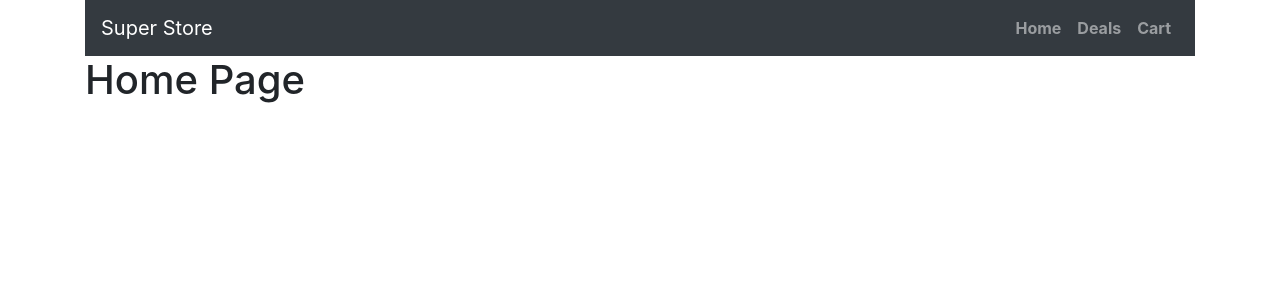
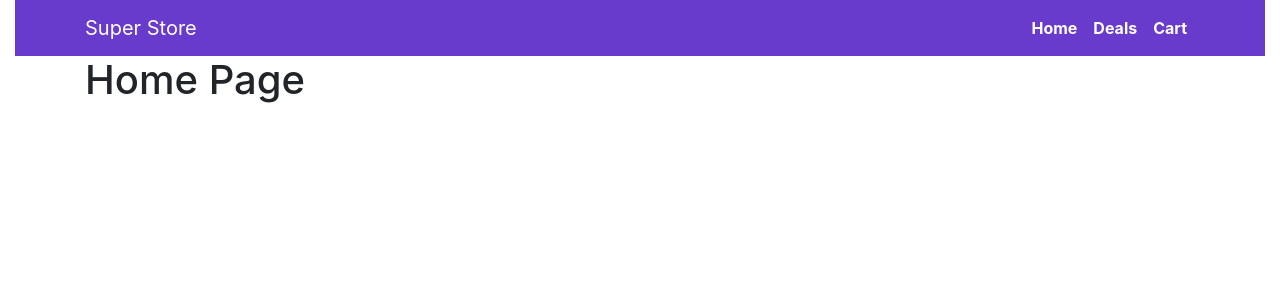
Before and after one commit to z-harper/super-store, a React (Create React App) app: page / in a window 1280 px wide. Shown: the top 300 px of the page. Built offline with nearby package versions, Linux system fonts and the light colour scheme; no server answers.

Commit message:
removed react-bootstrap and styled-components

```diff
--- a/public/index.html
+++ b/public/index.html
@@ -22,7 +22,17 @@
       work correctly both with client-side routing and a non-root public URL.
       Learn how to configure a non-root public URL by running `npm run build`.
     -->
+  <!-- bootstrap css -->
+  <link href="https://cdn.jsdelivr.net/npm/bootstrap@5.0.0-beta2/dist/css/bootstrap.min.css" rel="stylesheet"
+    integrity="sha384-BmbxuPwQa2lc/FVzBcNJ7UAyJxM6wuqIj61tLrc4wSX0szH/Ev+nYRRuWlolflfl" crossorigin="anonymous">
   <title>Super Store</title>
+  <!-- jquery for responsive navbar -->
+  <script src="https://cdn.jsdelivr.net/npm/bootstrap@5.0.0-beta2/dist/js/bootstrap.bundle.min.js"
+    integrity="sha384-b5kHyXgcpbZJO/tY9Ul7kGkf1S0CWuKcCD38l8YkeH8z8QjE0GmW1gYU5S9FOnJ0"
+    crossorigin="anonymous"></script>
+  <!-- font awesome -->
+  <link rel="stylesheet" href="https://stackpath.bootstrapcdn.com/font-awesome/4.7.0/css/font-awesome.min.css"
+    integrity="sha384-wvfXpqpZZVQGK6TAh5PVlGOfQNHSoD2xbE+QkPxCAFlNEevoEH3Sl0sibVcOQVnN" crossorigin="anonymous">
 </head>
 
 <body>
--- a/src/App.js
+++ b/src/App.js
@@ -1,5 +1,4 @@
 import { Route, Switch } from 'react-router-dom'
-import Container from 'react-bootstrap/Container'
 import Home from './components/pages/Home'
 import Deals from './components/pages/Deals'
 import Cart from './components/pages/Cart'
@@ -9,14 +8,14 @@ import NavigationBar from './components/NavigationBar'
 function App() {
 
   return (
-    <Container fluid='lg'>
+    <div className='container-fluid'>
       <NavigationBar />
       <Switch>
         <Route path='/' exact component={Home} />
         <Route path='/deals' component={Deals} />
         <Route path='/cart' component={Cart} />
       </Switch>
-    </Container>
+    </div>
   );
 }
 
--- a/src/components/NavigationBar.js
+++ b/src/components/NavigationBar.js
@@ -1,32 +1,53 @@
+import { useState } from 'react'
 import { Link } from 'react-router-dom'
-import styled from 'styled-components'
-import Navbar from 'react-bootstrap/Navbar'
-import Nav from 'react-bootstrap/Nav'
-
-const NavigationLink = styled.p`
-  font-weight: bold;
-  margin: 0;
-`;
 
 const NavigationBar = () => {
+
+  // navbar linknames and paths
+  const navbarLinks = [
+    {
+      name: 'Home',
+      link: '/'
+    },
+    {
+      name: 'Deals',
+      link: '/deals'
+    },
+    {
+      name: 'Cart',
+      link: '/cart'
+    }
+  ]
+  // add active class to current button
+  const [active, setActive] = useState('')
+
+
   return (
-    <Navbar collapseOnSelect expand='sm' bg='dark' variant='dark'>
-      <Navbar.Brand as={Link} to='/'>Super Store</Navbar.Brand>
-      <Navbar.Toggle />
-      <Navbar.Collapse>
-        <Nav className='ml-auto'>
-          <Nav.Link active='' eventKey='1' as={Link} to='/'>
-            <NavigationLink>Home</NavigationLink>
-          </Nav.Link>
-          <Nav.Link active='' eventKey='2' as={Link} to='/deals'>
-            <NavigationLink>Deals</NavigationLink>
-          </Nav.Link>
-          <Nav.Link active='' eventKey='3' as={Link} to='/cart'>
-            <NavigationLink>Cart</NavigationLink>
-          </Nav.Link>
-        </Nav>
-      </Navbar.Collapse>
-    </Navbar>
+    <nav className='navbar navbar-expand-sm'>
+      <div className='container'>
+        <Link className='navbar-brand' to='/'>Super Store</Link>
+        <button className='navbar-toggler' type='button' data-bs-toggle='collapse' data-bs-target='#navbarSupportedContent' aria-controls='navbarSupportedContent' aria-expanded='false' aria-label='Toggle navigation'>
+          <span className='navbar-toggler-icon'><i className='fa fa-bars fa-lg hamburger' aria-hidden="true"></i></span>
+        </button>
+        <div className='collapse navbar-collapse' id='navbarSupportedContent'>
+          <ul className='navbar-nav ml-auto'>
+            {navbarLinks.map(linkObj => {
+              return (
+                <li className='nav-item' key={linkObj.name}>
+                  <Link
+                    className={active === linkObj.name ? 'nav-link active' : 'nav-link'}
+                    to={linkObj.link}
+                    onClick={() => setActive(linkObj.name)}
+                  >
+                    {linkObj.name}
+                  </Link>
+                </li>
+              )
+            })}
+          </ul>
+        </div>
+      </div>
+    </nav>
   )
 }
 
--- a/src/components/pages/Cart.js
+++ b/src/components/pages/Cart.js
@@ -1,7 +1,7 @@
 
 const Cart = () => {
   return (
-    <div>
+    <div className='container'>
       <h1>Cart Page</h1>
     </div>
   )
--- a/src/components/pages/Deals.js
+++ b/src/components/pages/Deals.js
@@ -1,7 +1,7 @@
 
 const Deals = () => {
   return (
-    <div>
+    <div className='container'>
       <h1>Deals Page</h1>
     </div>
   )
--- a/src/components/pages/Home.js
+++ b/src/components/pages/Home.js
@@ -4,21 +4,21 @@ const url = 'https://gp-super-store-api.herokuapp.com/item/list?sortDir=asc'
 
 const Home = () => {
 
-  const [items, setItems] = useState([])
+  // const [items, setItems] = useState([])
 
-  const getItems = async () => {
-    const response = await fetch(url)
-    const items = await response.json()
-    console.log(items)
-    setItems(items)
-  }
+  // const getItems = async () => {
+  //   const response = await fetch(url)
+  //   const items = await response.json()
+  //   console.log(items)
+  //   setItems(items)
+  // }
 
-  useEffect(() => {
-    getItems()
-  }, [])
+  // useEffect(() => {
+  //   getItems()
+  // }, [])
 
   return (
-    <div>
+    <div className='container'>
       <h1>Home Page</h1>
     </div>
   )
--- a/src/index.css
+++ b/src/index.css
@@ -1,6 +1,46 @@
 
-p {
+.navbar {
+  background: #693bcc;
+}
+
+.navbar-brand {
+  color: white;
+}
+
+.navbar-brand:hover {
+  color: white;
+  text-decoration: none;
+}
+
+.navbar-toggler {
+  background-color: white;
+}
+
+.navbar-toggler:focus,
+.navbar-toggler:active,
+.navbar-toggler-icon:focus {
+    outline: none;
+    box-shadow: none;
+}
+
+.hamburger {
+  color: white;
+}
+
+.nav-link {
+  color: white;
   font-weight: bold;
-  margin: 0;
-  padding: 0;
+  outline: none;
+  box-shadow: none;
 }
+
+.nav-link:hover {
+  color: #f35f1c;
+}
+
+.nav-link.active {
+  color: #f35f1c;
+  font-weight: bold;
+  outline: none;
+  box-shadow: none;
+}
```
